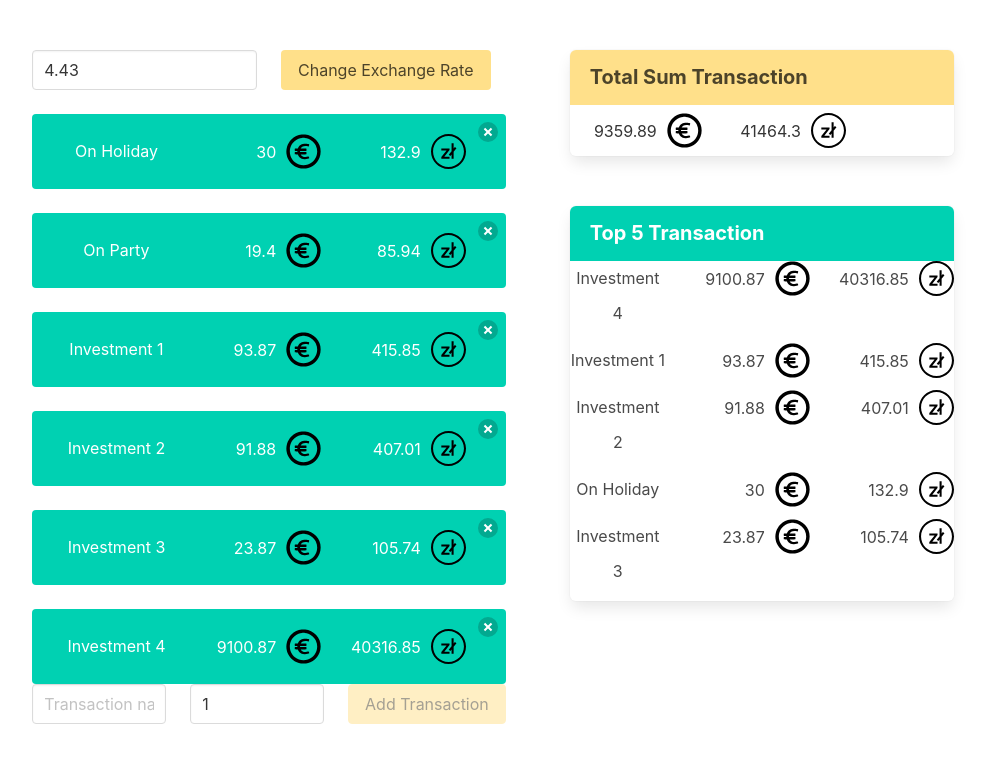
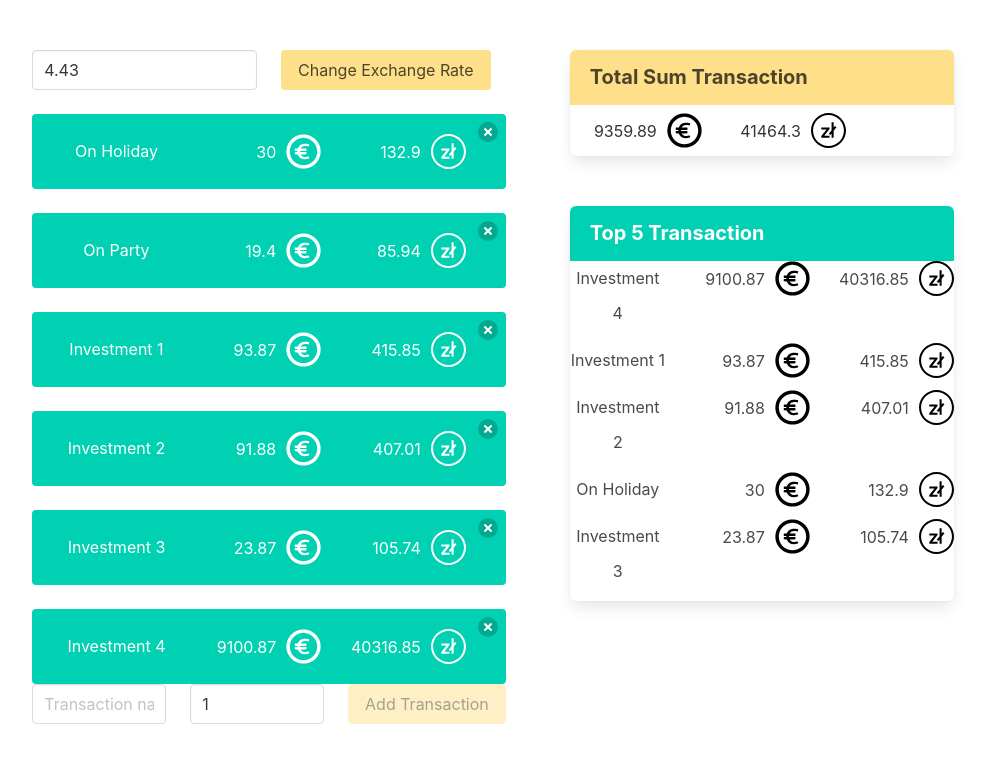
Before and after one commit to DrazekKD/cantor, a React (Create React App) app: page / in a window 1280 px wide. Shown: the top 762 px of the page, without its empty margins (147-1133 px from the left). Built offline with nearby package versions, Linux system fonts and the light colour scheme.

Commit message:
change img color

```diff
--- a/src/transactions/components/ListTransactions/ListTransactions.js
+++ b/src/transactions/components/ListTransactions/ListTransactions.js
@@ -1,8 +1,8 @@
 import React from 'react'
 import { useSelector,useDispatch } from 'react-redux'
 import {default as transactionsType} from '../../duck/types';
-
 import InformationTransaction from '../InformationTransaction/InformationTransaction';
+import './ListTransactions.scss'
 
 const ListTransactions = () => {
 
@@ -16,7 +16,7 @@ const ListTransactions = () => {
 
 	return	<div>
 		{transactions.map(transaction =>
-			<div key={transaction.id} className="notification is-primary">
+			<div key={transaction.id} className="transaction-container notification is-primary">
 				<button
 					className="delete is-warning"
 					onClick={()=>removeTransaction(transaction.id)}>
--- /dev/null
+++ b/src/transactions/components/ListTransactions/ListTransactions.scss
@@ -0,0 +1,5 @@
+.transaction-container{
+	img{
+		filter: invert(1);
+	}
+}
```
